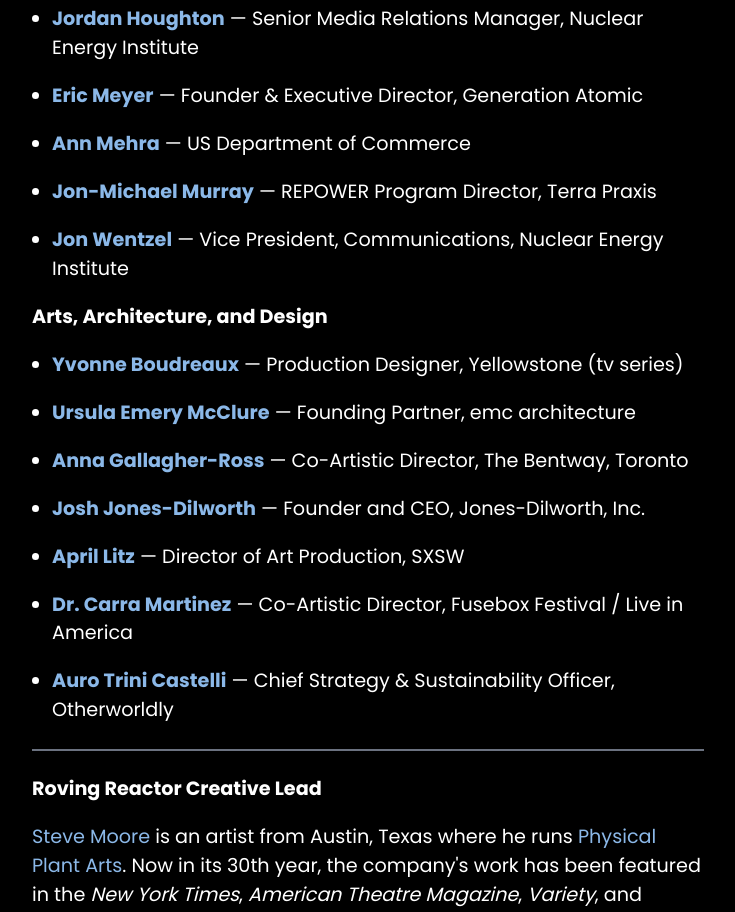
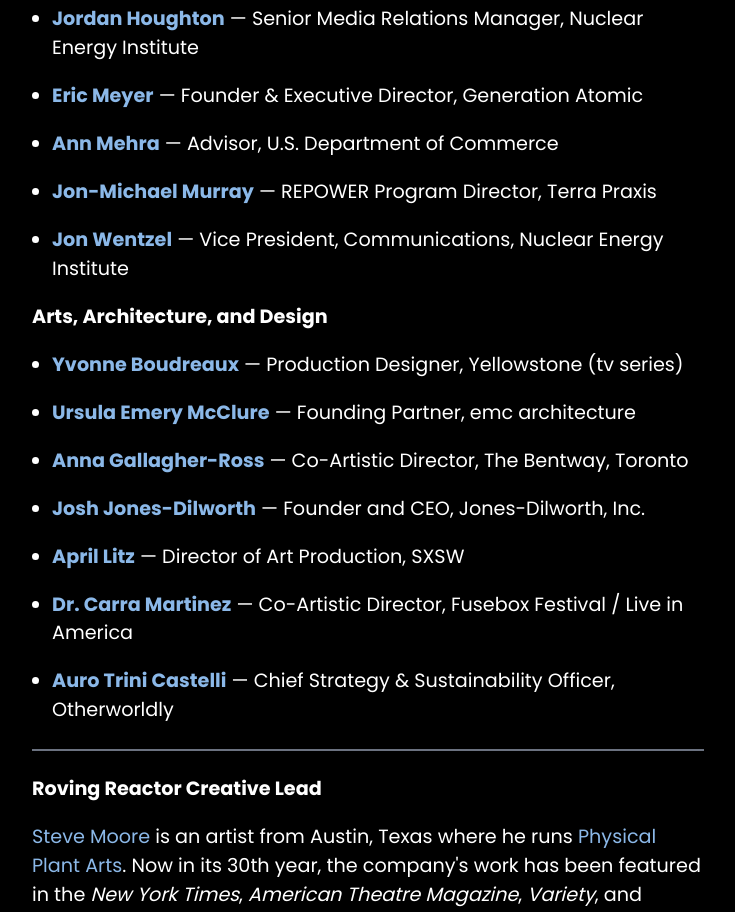
Before and after one commit to PhysicalPlant/rovingreactor_website, a Next.js app: page /coalition in a window 1280 px wide. Shown: the part 1500-2412 px from the top of the page, without its empty margins (0-735 px from the left). Built offline with nearby package versions, Linux system fonts and the light colour scheme; a web font is replaced by a local one.

Commit message:
Adding Ann Mehra's title

```diff
--- a/src/app/coalition/page.tsx
+++ b/src/app/coalition/page.tsx
@@ -138,7 +138,7 @@
                     Ann Mehra
                   </a>
                 </strong>{" "}
-                &mdash; US Department of Commerce
+                &mdash; Advisor, U.S. Department of Commerce
               </li>
               <li>
                 <strong>
```
